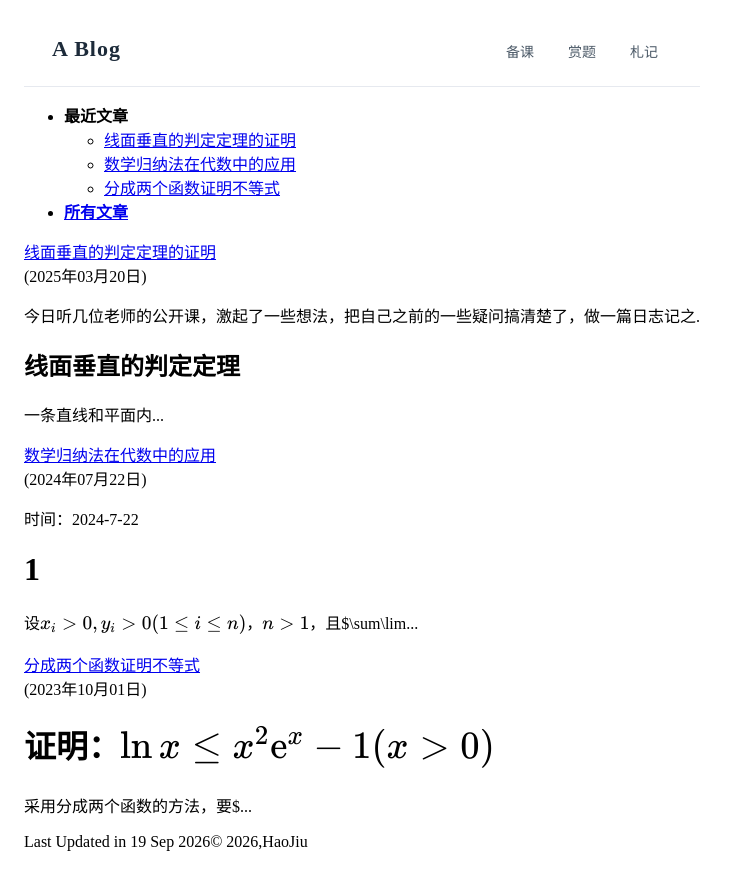
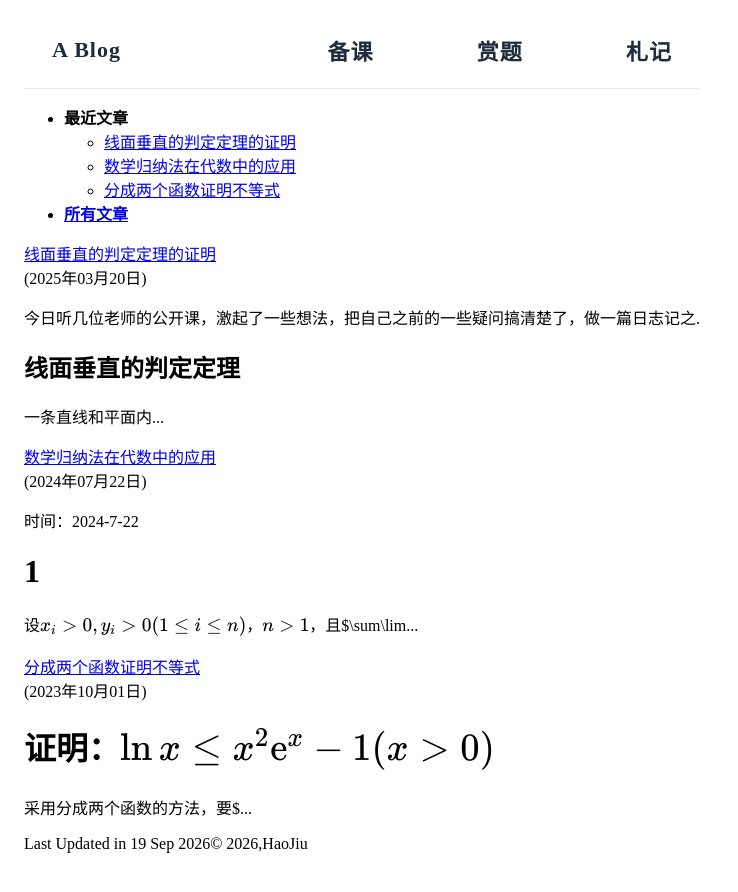
Before and after one commit to tan9p/tan9p.github.io, a Jekyll site: the page built from index.md, in a window 1280 px wide. Shown: the top 892 px of the page, without its empty margins (0-738 px from the left). Built offline with Jekyll 4.4.1, drawn with Linux system fonts in a browser that asks for light colours; our own code applies the rules of GitHub Pages for plain Markdown files.

Commit message:
重写CSS样式表-banner

```diff
--- a/_layouts/default.html
+++ b/_layouts/default.html
@@ -3,11 +3,11 @@
     <div id="header" role="banner">
 		<span id="title"><ul id="section">
       <li><a href="{{site.url}}/index.html">{{ site.title }}</a></li>
-      <div id="right">
+      <li id="right">
         <li><a href="{{site.url}}/Ke">备课</a></li>
         <li><a href="{{site.url}}/Ti">赏题</a></li>
         <li><a href="{{site.url}}/Za">札记</a></li>
-      </div>
+      </li>
     </ul></span>
     </div>
 <div id="menu" role="navigation">
--- a/_layouts/post.html
+++ b/_layouts/post.html
@@ -3,11 +3,11 @@
     <div id="header" role="banner">
 		<span id="title"><ul id="section">
       <li><a href="{{site.url}}/index.html">{{ site.title }}</a></li>
-      <div id="right">
+      <li id="right">
         <li><a href="{{site.url}}/Ke">备课</a></li>
         <li><a href="{{site.url}}/Ti">赏题</a></li>
         <li><a href="{{site.url}}/Za">札记</a></li>
-      </div>
+      </li>
     </ul></span>
     </div>
 <div id="menu" role="navigation">
```
